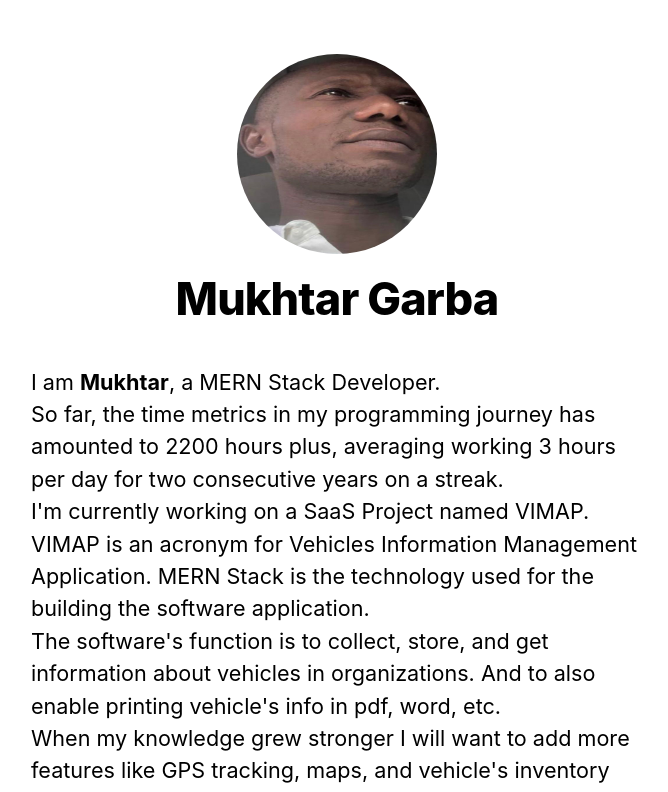
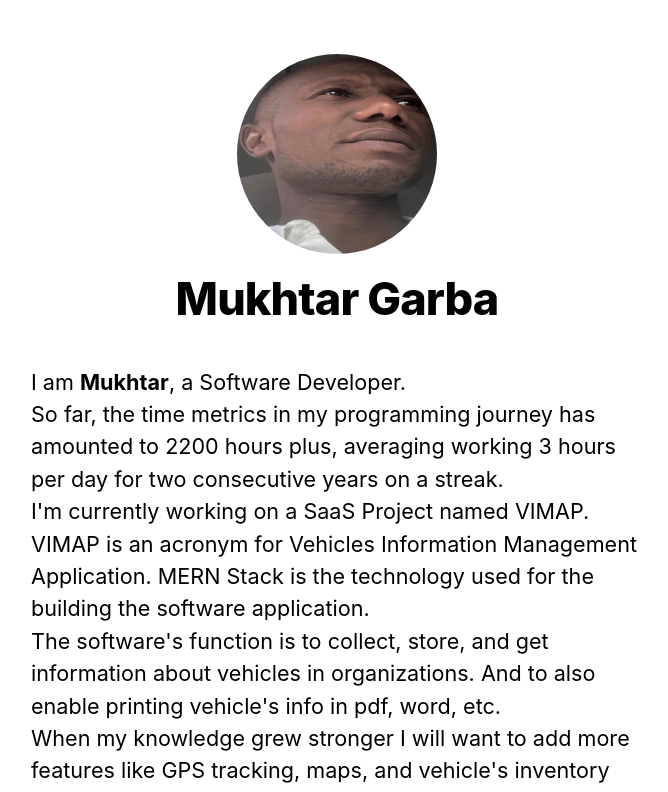
Before and after one commit to mukhtar-github/nextjs-app, a Next.js app in the folder nextjs-blog/: page / in a window 1280 px wide. Shown: the top 792 px of the page, without its empty margins (303-971 px from the left). Built offline with nearby package versions, Linux system fonts and the light colour scheme.

Commit message:
Update file

```diff
--- a/nextjs-blog/pages/index.js
+++ b/nextjs-blog/pages/index.js
@@ -22,7 +22,7 @@ export default function Home ({ allPostsData }) {
       </Head>
       <section className={utilStyles.headingMd}>
         <p>
-          I am <strong>Mukhtar</strong>, a MERN Stack Developer.<br /> So far, the time metrics in my programming journey has amounted to 2200 hours plus, averaging working 3 hours per day for two consecutive years on a streak.<br />
+          I am <strong>Mukhtar</strong>, a Software Developer.<br /> So far, the time metrics in my programming journey has amounted to 2200 hours plus, averaging working 3 hours per day for two consecutive years on a streak.<br />
           I'm currently working on a SaaS Project named VIMAP.<br /> VIMAP is an acronym for Vehicles Information Management Application. MERN Stack is the technology used for the building the software application.<br /> The software's function is to collect, store, and get information about vehicles in organizations. And to also enable printing vehicle's info in pdf, word, etc.<br /> When my knowledge grew stronger I will want to add more features like GPS tracking, maps, and vehicle's inventory features.<br />
           So far I was able to build a tested development backend using Node.js, and I'm presently ongoing with some React courses to help me build an amazing interacting UI.<br /> VIMAP is a startup project, so wish us Goodluck, please.<br></br> Thank you.
         </p>
```
